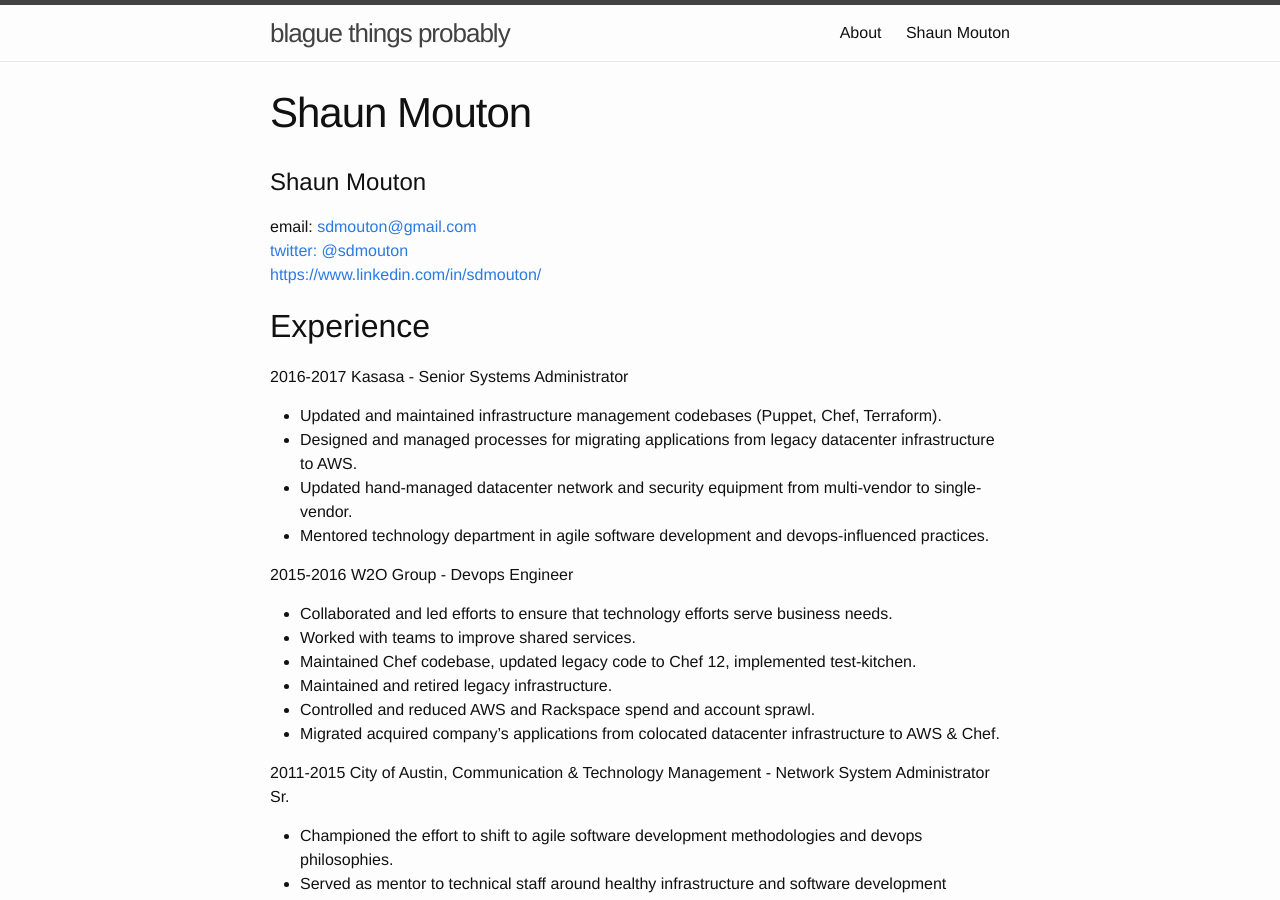
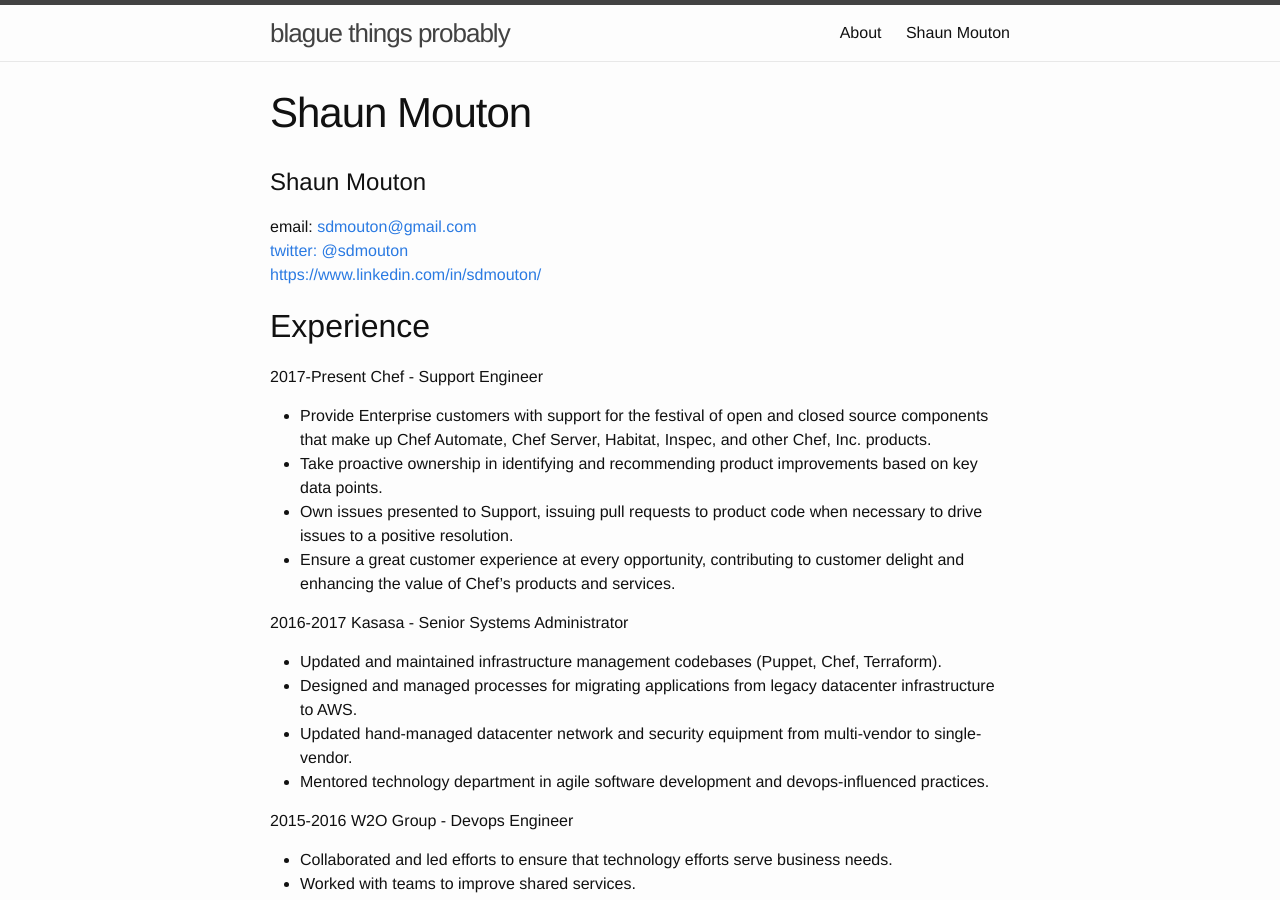
Before and after one commit to moutons/moutons.github.io, a Jekyll site: the page built from resume.md, in a window 1280 px wide and 900 px high. Built offline with Jekyll 4.4.1, drawn with Linux system fonts in a browser that asks for light colours; our own code applies the rules of GitHub Pages for plain Markdown files; comment, search, counter and statistics services are not loaded.

Commit message:
if adding chef, add chef
Signed-off-by: Shaun Mouton <smouton@chef.io>

```diff
--- a/resume.md
+++ b/resume.md
@@ -5,6 +5,13 @@
 [https://www.linkedin.com/in/sdmouton/](https://www.linkedin.com/in/sdmouton/)
 
 ## Experience
+
+2017-Present Chef - Support Engineer
+
+* Provide Enterprise customers with support for the festival of open and closed source components that make up Chef Automate, Chef Server, Habitat, Inspec, and other Chef, Inc. products.
+* Take proactive ownership in identifying and recommending product improvements based on key data points.
+* Own issues presented to Support, issuing pull requests to product code when necessary to drive issues to a positive resolution.
+* Ensure a great customer experience at every opportunity, contributing to customer delight and enhancing the value of Chef's products and services.
 
 2016-2017 Kasasa - Senior Systems Administrator
 
```
